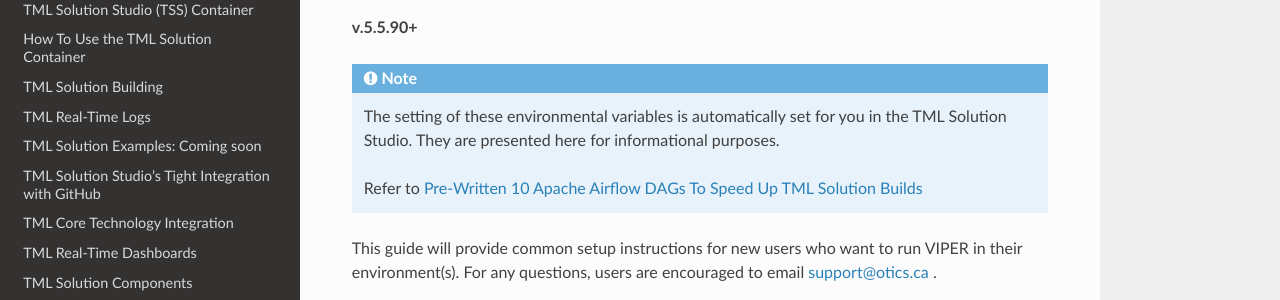
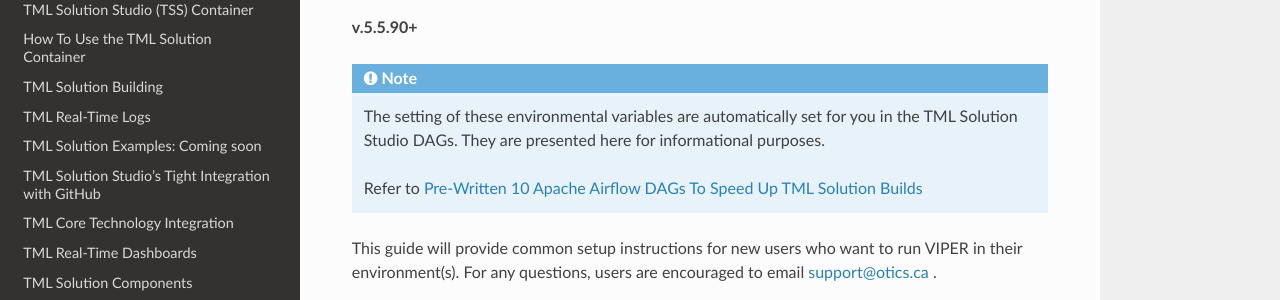
Before and after one commit to smaurice101/readthedocs, a Sphinx documentation site: the page built from docs/source/viper.rst, in a window 1280 px wide and 900 px high. Shown: the part 181-481 px from the top of the window. Built offline with Sphinx 7.4.7 and the Read the Docs theme 2.0.0, drawn with Linux system fonts in a browser that asks for light colours.

Commit message:
Update viper.rst

```diff
--- a/docs/source/viper.rst
+++ b/docs/source/viper.rst
@@ -6,7 +6,7 @@
 
 .. note::
 
-   The setting of these environmental variables is automatically set for you in the TML Solution Studio.  They are presented here for informational purposes.
+   The setting of these environmental variables are automatically set for you in the TML Solution Studio DAGs.  They are presented here for informational purposes.
 
    Refer to :ref:`Pre-Written 10 Apache Airflow DAGs To Speed Up TML Solution Builds`
 
```
